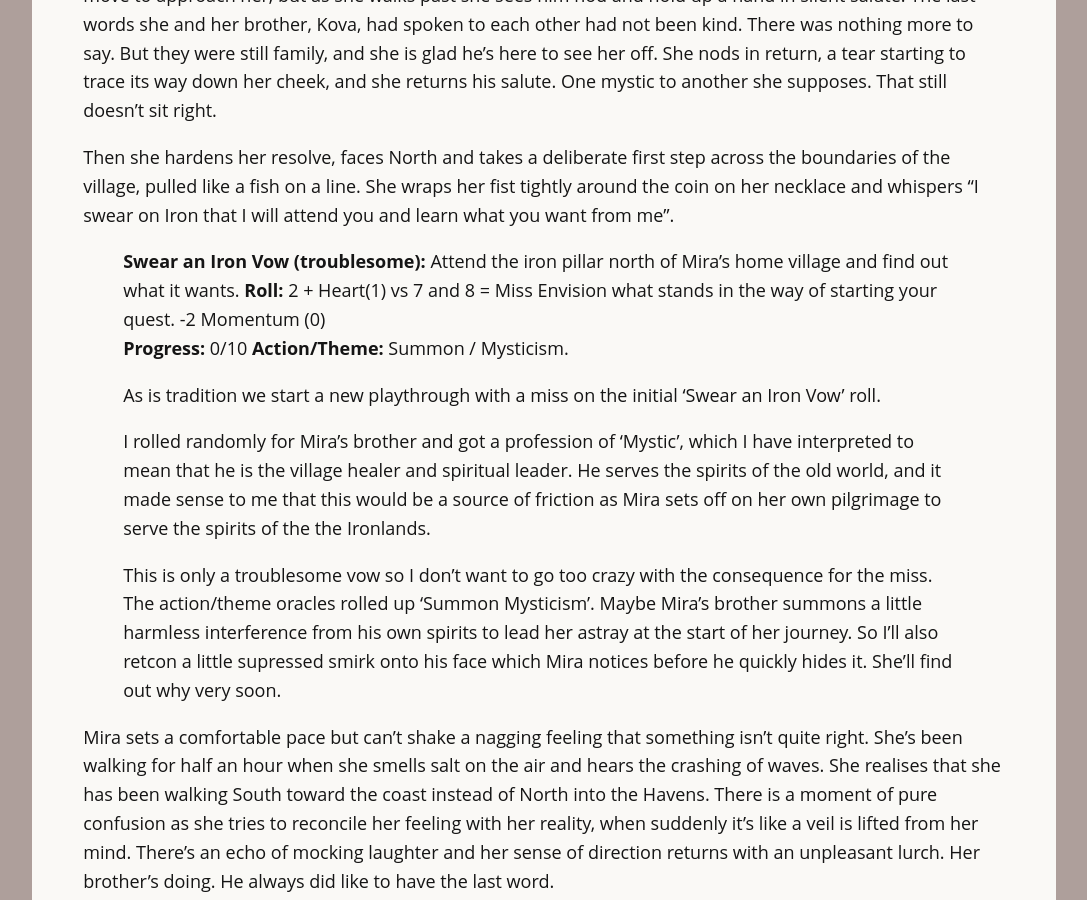
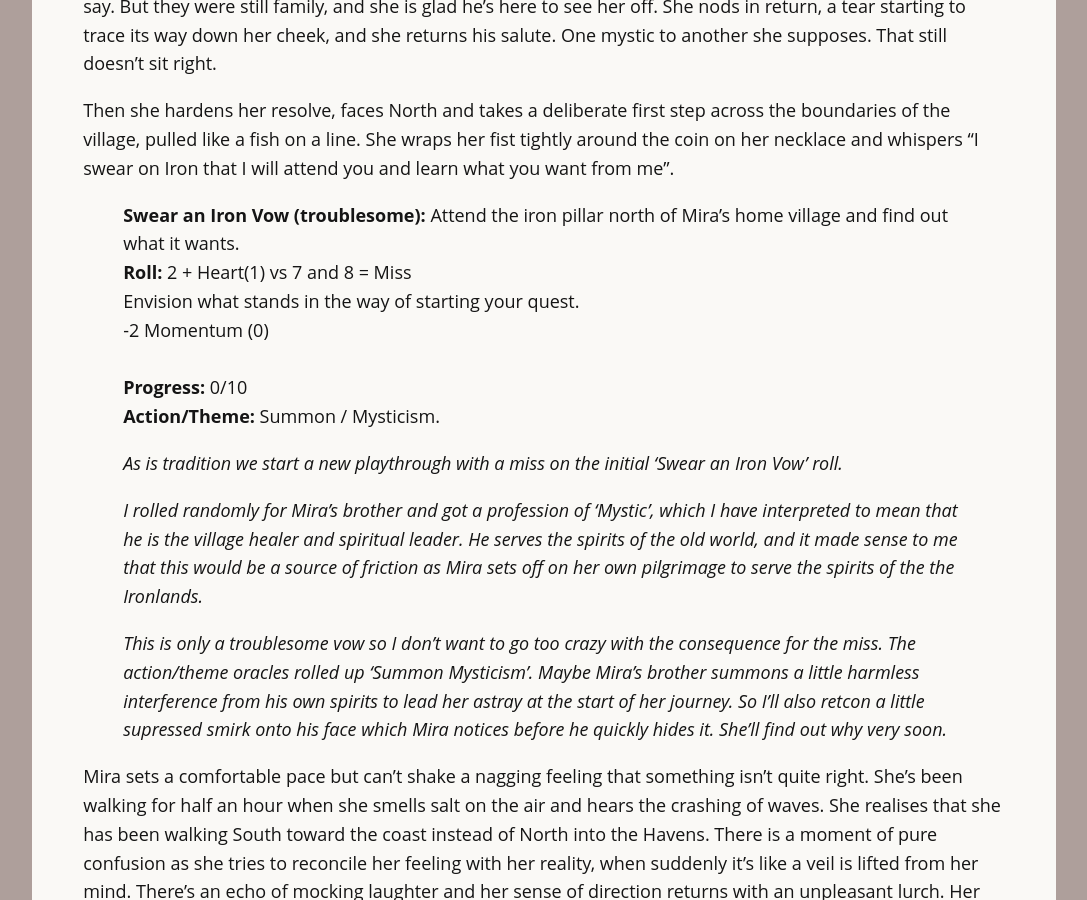
Before and after one commit to fst0pped/fst0pped.github.io, a Jekyll site: the page built from _posts/2026-01-20-Ironsworn-Mira-A-Call-to-Iron-1.md, in a window 1280 px wide and 900 px high, scrolled down 1658 px. Shown: the whole window, without its empty margins (96-1183 px from the left). Built offline with Jekyll 4.4.1, drawn with Linux system fonts in a browser that asks for light colours.

Commit message:
Update 2026-01-20-Ironsworn-Mira-A-Call-to-Iron-1.md
correcting formatting

```diff
--- a/_posts/2026-01-20-Ironsworn-Mira-A-Call-to-Iron-1.md
+++ b/_posts/2026-01-20-Ironsworn-Mira-A-Call-to-Iron-1.md
@@ -3,10 +3,6 @@
 title: Ironsworn - Mira - A call to Iron part 1
 date: 2026-01-20
 ---
-
-# {{ post.title }}
-## {{ post.date }}
-
 
 > *The scene: The settlement of Springtide, a small village near the southern coast of the Havens. Close enough to the sea that the river occasionally floods when the tide is particularly high. We enter a hut near the centre where a young woman is packing a sturdy leather backpack with equipment and supplies for a long journey. She is slight and dark haired. Her clothes are practical and well made but clearly also well-worn. She wears a thick, dark grey woollen robe with a hood that is currently hanging down her back. She looks nervous but determined.*
 
@@ -34,11 +30,11 @@
 > **Progress:** 0/10
 > **Action/Theme:** Summon / Mysticism.
 >
-> As is tradition we start a new playthrough with a miss on the initial 'Swear an Iron Vow' roll.
+> *As is tradition we start a new playthrough with a miss on the initial 'Swear an Iron Vow' roll.*
 >
-> I rolled randomly for Mira's brother and got a profession of 'Mystic', which I have interpreted to mean that he is the village healer and spiritual leader. He serves the spirits of the old world, and it made sense to me that this would be a source of friction as Mira sets off on her own pilgrimage to serve the spirits of the the Ironlands.
+> *I rolled randomly for Mira's brother and got a profession of 'Mystic', which I have interpreted to mean that he is the village healer and spiritual leader. He serves the spirits of the old world, and it made sense to me that this would be a source of friction as Mira sets off on her own pilgrimage to serve the spirits of the the Ironlands.*
 >
-> This is only a troublesome vow so I don't want to go too crazy with the consequence for the miss. The action/theme oracles rolled up 'Summon Mysticism'. Maybe Mira's brother summons a little harmless interference from his own spirits to lead her astray at the start of her journey. So I'll also retcon a little supressed smirk onto his face which Mira notices before he quickly hides it. She'll find out why very soon.
+> *This is only a troublesome vow so I don't want to go too crazy with the consequence for the miss. The action/theme oracles rolled up 'Summon Mysticism'. Maybe Mira's brother summons a little harmless interference from his own spirits to lead her astray at the start of her journey. So I'll also retcon a little supressed smirk onto his face which Mira notices before he quickly hides it. She'll find out why very soon.*
 
 Mira sets a comfortable pace but can't shake a nagging feeling that something isn't quite right. She's been walking for half an hour when she smells salt on the air and hears the crashing of waves. She realises that she has been walking South toward the coast instead of North into the Havens. There is a moment of pure confusion as she tries to reconcile her feeling with her reality, when suddenly it's like a veil is lifted from her mind. There's an echo of mocking laughter and her sense of direction returns with an unpleasant lurch. Her brother's doing. He always did like to have the last word.
 
```
